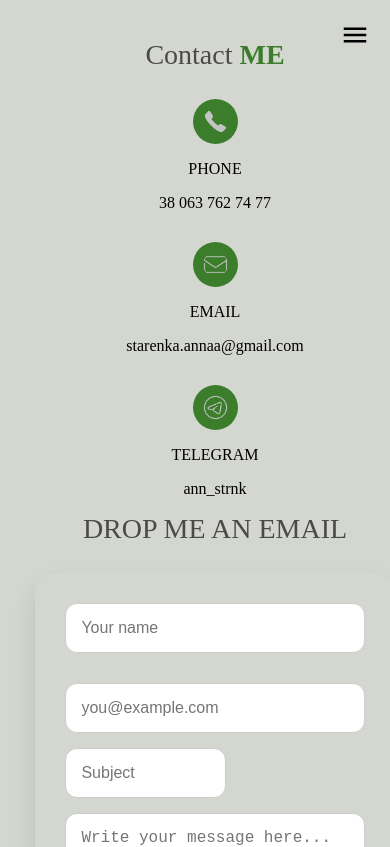
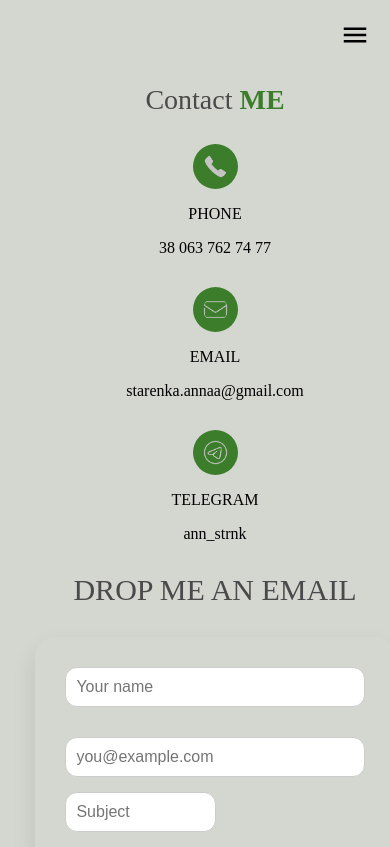
Before and after one commit to annastrnk/portfolio, a React (Vite) app: page /contacts in a window 390 px wide. Shown: the top 847 px of the page. Built offline with nearby package versions, Linux system fonts and the light colour scheme.

Commit message:
fixed mobile header

```diff
--- a/src/components/contactForm/contactForm.scss
+++ b/src/components/contactForm/contactForm.scss
@@ -25,7 +25,7 @@
     font-size: 16px;
     border: 1px solid #ccc;
     border-radius: 12px;
-    padding: 15px;
+    padding: 10px;
     transition: 0.3s ease;
 
     &:focus {
--- a/src/components/header/mobileHeader/mobileHeader.scss
+++ b/src/components/header/mobileHeader/mobileHeader.scss
@@ -17,6 +17,7 @@
   &.open {
     .mobileNavigation-menu {
       display: flex;
+      position: static;
       flex-direction: column;
       align-items: center;
       gap: 24px;
--- a/src/pages/aboutPage/aboutPage.scss
+++ b/src/pages/aboutPage/aboutPage.scss
@@ -9,7 +9,7 @@
 .double-line-separator {
   position: relative;
   height: 17px;
-  margin: 30px 0;
+  margin: 20px 0;
 
   &::before,
   &::after {
--- a/src/pages/contactsPage/contactsPage.jsx
+++ b/src/pages/contactsPage/contactsPage.jsx
@@ -34,7 +34,7 @@ export default function ContactsPage() {
         />
       </div>
       <div className="contacts-email">
-        <h3 className="title contacts-title">DROP ME AN EMAIL</h3>
+        <h3 className="title contact-form-title">DROP ME AN EMAIL</h3>
         <ContactForm />
       </div>
     </div>
--- a/src/pages/contactsPage/contactsPage.scss
+++ b/src/pages/contactsPage/contactsPage.scss
@@ -1,14 +1,19 @@
 .contacts-title {
   text-align: center;
-  margin-top: 15px;
+  margin-top: 60px;
 }
-
+.contact-form-title{
+    text-align: center;
+    font-size: 30px;
+  }
 .contacts-wrapper {
   display: flex;
   flex-direction: column;
   justify-content: space-around;
   gap: 30px;
 
+
+
   @media screen and (min-width: 1024px) {
     flex-direction: row;
   }
```
